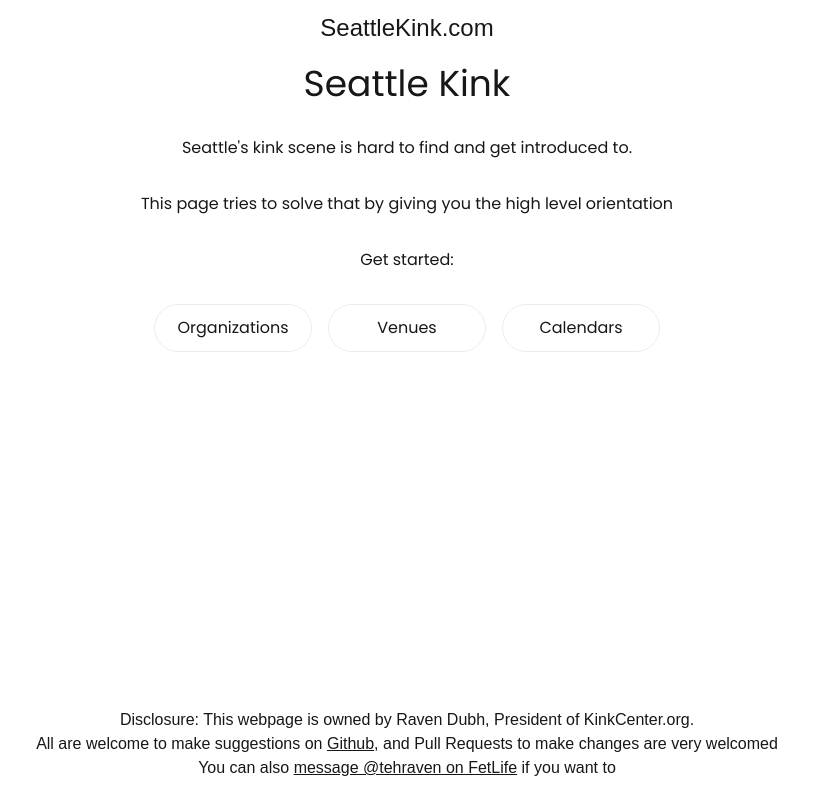
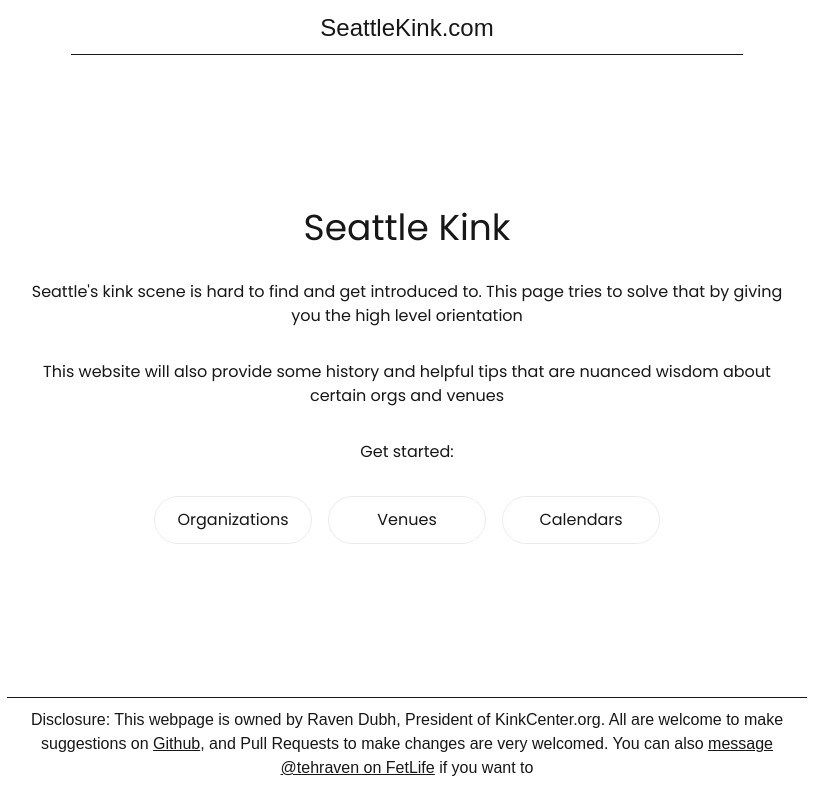
Before and after one commit to kinkcenter-org/seattlekink.com, a Next.js app: page / in a window 1280 px wide. Shown: the whole page, without its empty margins (233-1047 px from the left). Built offline with nearby package versions, Linux system fonts and the light colour scheme.

Commit message:
Fix layouts

```diff
--- a/src/app/calendars/page.tsx
+++ b/src/app/calendars/page.tsx
@@ -1,5 +1,5 @@
 const Calendars = () => (
-    <main className="flex flex-col gap-[32px] max-w-[800] items-center place-items-center text-center">
+    <main className="flex flex-col gap-[32px] items-center place-items-center text-center">
         <p className="text-2xl">Calendars</p>
         <p className="text-lg">Coming Soon</p>
     </main>
--- /dev/null
+++ b/src/app/consts.ts
@@ -0,0 +1 @@
+export const PAGE_MAX_WIDTH = 800
--- a/src/app/globals.css
+++ b/src/app/globals.css
@@ -27,3 +27,19 @@
 
 @media (prefers-color-scheme: dark) {
 }
+
+header, footer {
+    max-width: min(90%, 800px)
+}
+header {
+    border-bottom: 1px solid var(--foreground);
+    padding-bottom: 10px;
+}
+footer {
+    border-top: 1px solid var(--foreground);
+    padding-top: 10px;
+}
+main {
+    max-width: min(90%, 800px);
+    padding: 10px;
+}
--- a/src/app/layout.tsx
+++ b/src/app/layout.tsx
@@ -37,9 +37,7 @@
                 </div>
                 <footer className="self-center justify-center text-center pb-5">
                     Disclosure: This webpage is owned by Raven Dubh, President
-                    of KinkCenter.org.
-                    <br />
-                    All are welcome to make suggestions on{' '}
+                    of KinkCenter.org. All are welcome to make suggestions on{' '}
                     <a
                         className="underline hover:underline-offset-4 inline"
                         href="https://github.com/kinkcenter-org/seattlekink.com/discussions"
@@ -48,9 +46,8 @@
                     >
                         Github
                     </a>
-                    , and Pull Requests to make changes are very welcomed
-                    <br />
-                    You can also{' '}
+                    , and Pull Requests to make changes are very welcomed. You
+                    can also{' '}
                     <a
                         className="underline hover:underline-offset-4 inline"
                         href="https://fetlife.com/conversations/new?with=1678688&source=profile"
--- a/src/app/organizations/page.tsx
+++ b/src/app/organizations/page.tsx
@@ -3,7 +3,7 @@
 import '../venues/venue.css'
 
 const Organizations = () => (
-    <main className="flex flex-col gap-[32px] max-w-[800] items-center place-items-center text-center">
+    <main className="flex flex-col gap-[32px] items-center place-items-center text-center">
         <p className="text-2xl">Organizations</p>
         <p className="text-lg">
             Organizations are businesses that operate within a venue. They can
--- a/src/app/page.tsx
+++ b/src/app/page.tsx
@@ -2,14 +2,16 @@
 
 export default function Home() {
     return (
-        <main className="flex flex-col gap-[32px] row-start-2 items-center place-items-center text-center">
+        <main className="flex flex-col flex-grow place-content-center gap-[32px] row-start-2 items-center place-items-center text-center max-w-[400]">
             <p className="text-4xl">Seattle Kink</p>
             <p>
                 Seattle&apos;s kink scene is hard to find and get introduced to.
+                This page tries to solve that by giving you the high level
+                orientation
             </p>
             <p>
-                This page tries to solve that by giving you the high level
-                orientation
+                This website will also provide some history and helpful tips
+                that are nuanced wisdom about certain orgs and venues
             </p>
             <p>Get started:</p>
 
--- a/src/app/venues/page.tsx
+++ b/src/app/venues/page.tsx
@@ -3,7 +3,7 @@
 import './venue.css'
 
 const Venues = () => (
-    <main className="flex flex-col gap-[32px] max-w-[800] items-center place-items-center text-center">
+    <main className="flex flex-col gap-[32px] items-center place-items-center text-center">
         <p className="text-2xl">Venues</p>
         <p className="text-lg">
             Venues are physical locations that organizations can use to host
```
